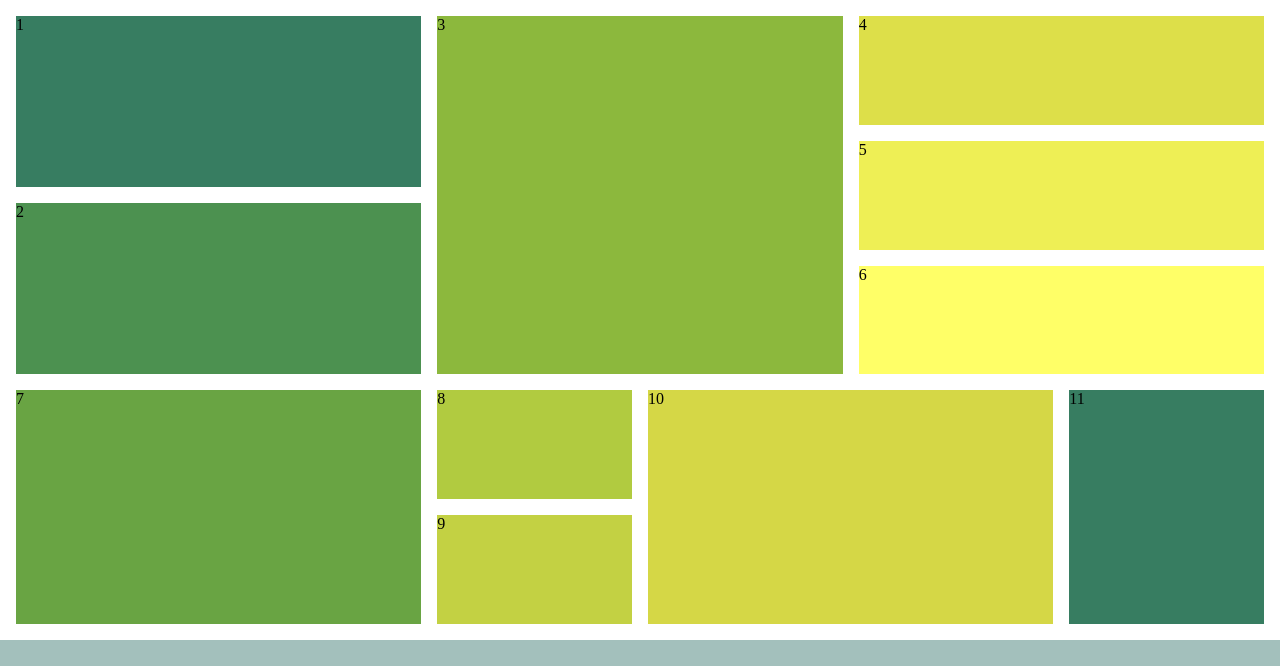
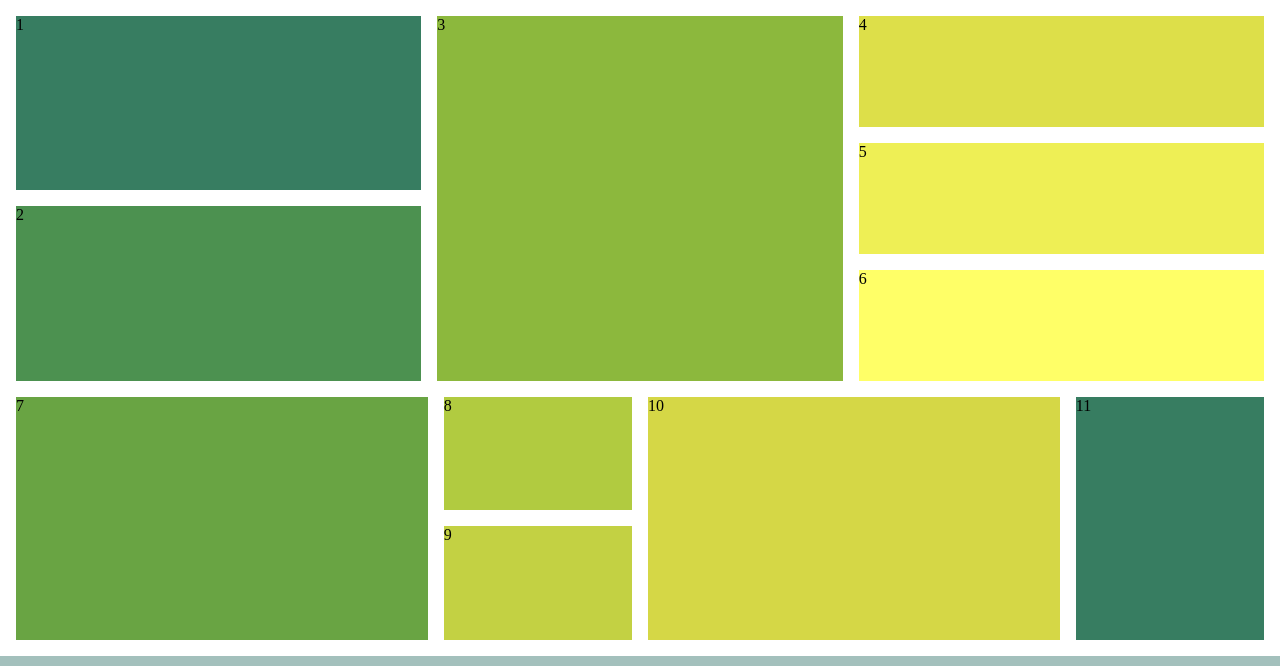
Before and after one commit to ezgsnyrt/grid-design, a plain HTML site: page index.html in a window 1280 px wide. Shown: the top 666 px of the page. Drawn offline with nearby package versions, Linux system fonts and the light colour scheme.

Commit message:
alternative coding was tried on the grid design

```diff
--- a/index.html
+++ b/index.html
@@ -11,17 +11,35 @@
 </head>
 <body>
     <div class="grid__container">
+        <div class="grid__container-row up">
+            <div class="grid__container-column left">
                 <div class="grid__element first">1</div>
                 <div class="grid__element second">2</div>
+            </div>
+            <div class="grid__container-column middle">
                 <div class="grid__element third">3</div>
+            </div>
+            <div class="grid__container-column right">
                 <div class="grid__element forth">4</div>
                 <div class="grid__element fifth">5</div>
                 <div class="grid__element sixth">6</div>
+            </div>
+        </div>
+        <div class="grid__container-row bottom">
+            <div class="grid__container-column">
                 <div class="grid__element seventh">7</div>
+            </div>
+            <div class="grid__container-column">
                 <div class="grid__element eighth">8</div>
                 <div class="grid__element nineth">9</div>
+            </div>
+            <div class="grid__container-column">
                 <div class="grid__element tenth">10</div>
+            </div>
+            <div class="grid__container-column">
                 <div class="grid__element eleventh">11</div>
+            </div>
+        </div>
     </div>
     <div class="box">
         <p class="text">MY COLOR PALETTE</p>
--- a/styles/index.css
+++ b/styles/index.css
@@ -9,75 +9,71 @@
     width: 100vw;
     height: 80vh;
     background-color: white;
-    grid-template-rows: repeat(10 1fr); /* Considering the inspect's warning, it can be deleted. */
-    grid-template-columns: repeat(18 1fr); /* Considering the inspect's warning, it can be deleted. */
+    grid-template-rows: 60% 40%;
     padding: 1rem;
+    margin-bottom: 1rem;
+}
+
+.grid__container-row {
+    display: grid;
+    gap: 1rem;
+}
+
+.up{
+    grid-template-columns: minmax(0, 33%) minmax(0, 33%) minmax(0, 33%);
+}
+
+.bottom{
+    grid-template-columns: 33% minmax(0, 17%) 33% minmax(0, 17%);
+}
+
+.grid__container-column{
+    display: grid;
+    grid-gap: 1rem;
 }
 
 .first{
     background-color:#377D61;
-    grid-row: 1 / 4;
-    grid-column: 1 / 7;
 }
 
 .second{
     background-color:#4C9150;
-    grid-row: 4 / 7;
-    grid-column: 1 / 7;
 }
 
 .third{
     background-color:#8CB83D;
-    grid-row: 1 / 7;
-    grid-column: 7 / 13;
 }
 
 .forth{
     background-color:#DDDF49;
-    grid-row: 1 / 3;
-    grid-column: 13 /19;
 }
 
 .fifth{
     background-color:#EEEF55;
-    grid-row: 3 / 5;
-    grid-column: 13 /19;
 }
 
 .sixth{
     background-color:#FFFF67;
-    grid-row: 5 / 7;
-    grid-column: 13 /19;
 }
 
 .seventh{
     background-color:#69A443;
-    grid-row: 7 / 11;
-    grid-column: 1 / 7;
 }
 
 .eighth{
     background-color:#B1CB40;
-    grid-row: 7 / 9;
-    grid-column: 7 / 10;
 }
 
 .nineth{
     background-color:#C3D143;
-    grid-row: 9 / 11;
-    grid-column: 7 / 10;
 }
 
 .tenth{
     background-color:#D5D746;
-    grid-row: 7 / 11;
-    grid-column: 10 / 16;
 }
 
 .eleventh{
     background-color:#377D61;
-    grid-row: 7 / 11;
-    grid-column: 16 / 19;
 }
 
 .box{
```
Lines whose indentation alone changed are shown as unchanged.
